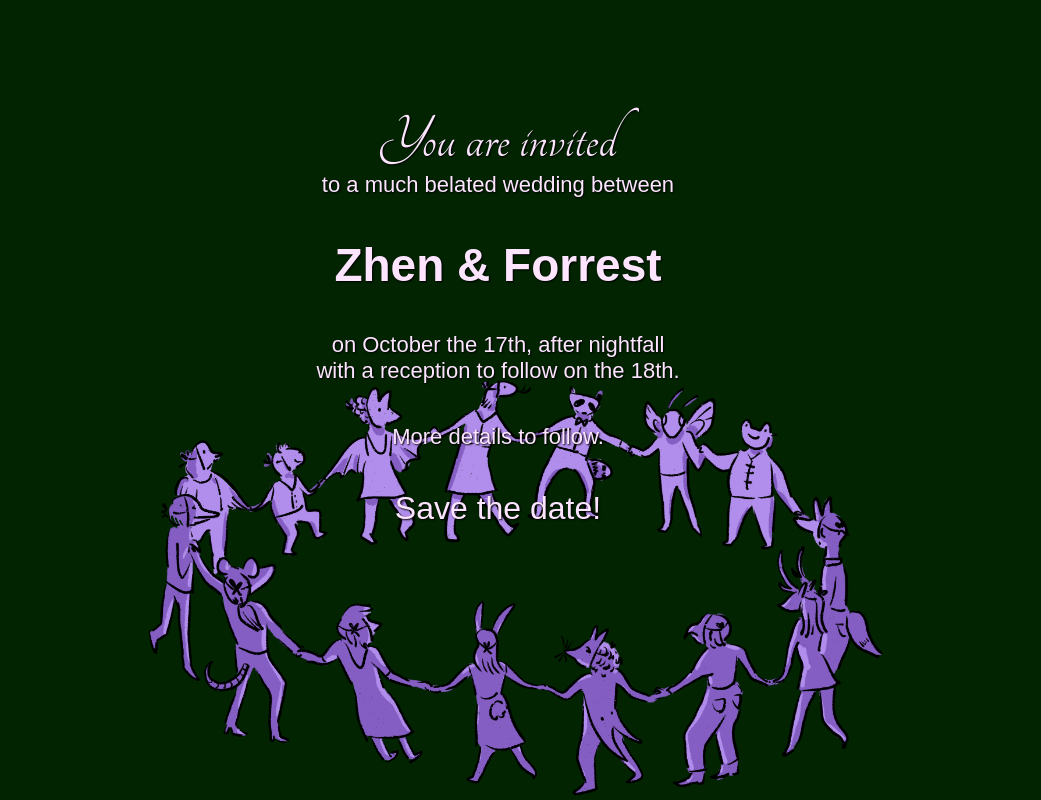
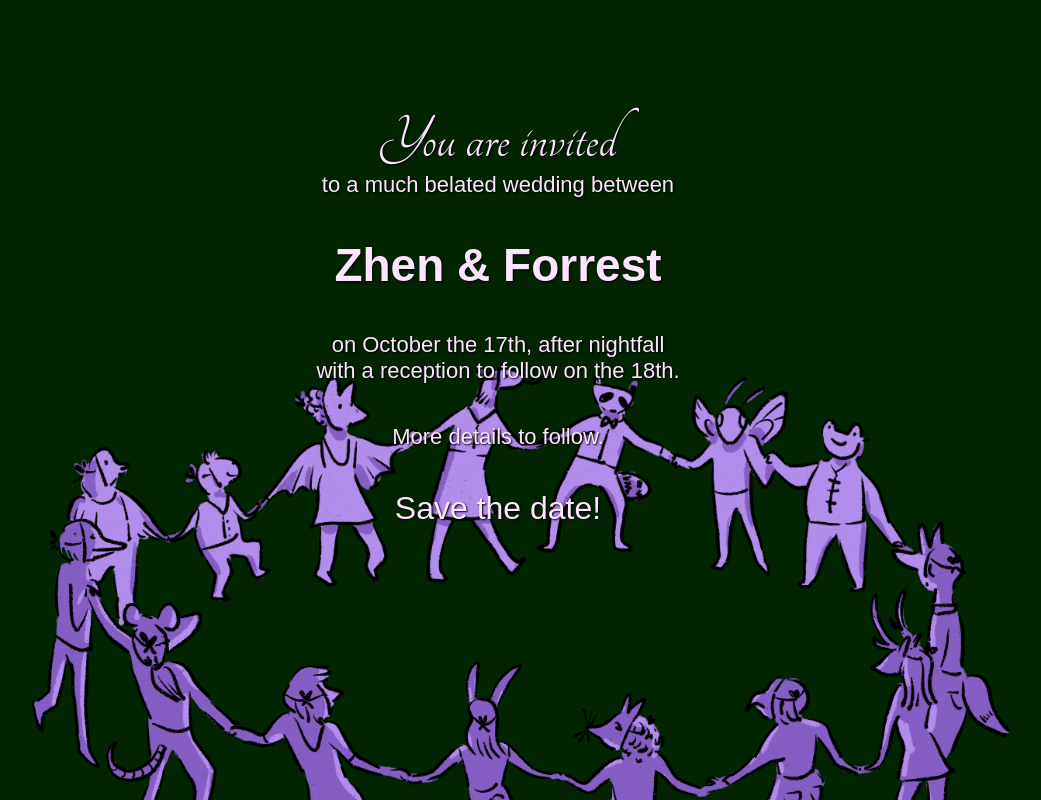
Before and after one commit to Bloombeard/bloombeard.github.io, a Next.js app: page /wedding in a window 1280 px wide. Shown: the whole page, without its empty margins (142-1183 px from the left). Built offline with nearby package versions, Linux system fonts and the light colour scheme; a web font is replaced by a local one.

Commit message:
loading animations

```diff
--- a/common/styles/wedding.scss
+++ b/common/styles/wedding.scss
@@ -3,6 +3,32 @@ $lightPurple: #FDE5FF;
 $bottomLayer: auto;
 $middleLayer: 1;
 $topLayer: 2;
+
+@keyframes slideInFromBottom {
+    0% {
+        transform: translateY(120%);
+        opacit: 0;
+    }
+    25% {
+        transform: translateY(120%);
+        opacity: 0;
+    }
+    100% {
+        transform: translateY(0);
+        opacity: 1;
+    }
+}
+
+@keyframes fadeInAndDescend {
+    0% {
+        transform: translateY(-50%);
+        opacity: 0;
+    }
+    100% {
+        transform: translateY(0);
+        opacity: 1;
+    }
+}
 
 body {
     background: $darkGreen;
@@ -52,6 +78,8 @@ main {
         gap: 5vh;
         z-index: $middleLayer;
         text-shadow: 1px 1px 2px black;
+        padding-bottom: 100px;
+        animation: slideInFromBottom 1.5s ease-out 0s 1 forwards;
 
         .info-1 {
             gap: 3vh;
@@ -60,13 +88,14 @@ main {
     }
 
     .ring {
-        padding-top: 20vh;
-        transform: scale(75%);
+        padding-top: 35vh;
+        // transform: scale(0.75);
         position: fixed;
-        height: 100%;
+        height: 75%;
         width: 100%;
         inset: 0px;
         object-fit: cover;
+        animation: fadeInAndDescend 1s ease-out 0s 1;
 
         &.ring-top {
             z-index: $bottomLayer;
```
